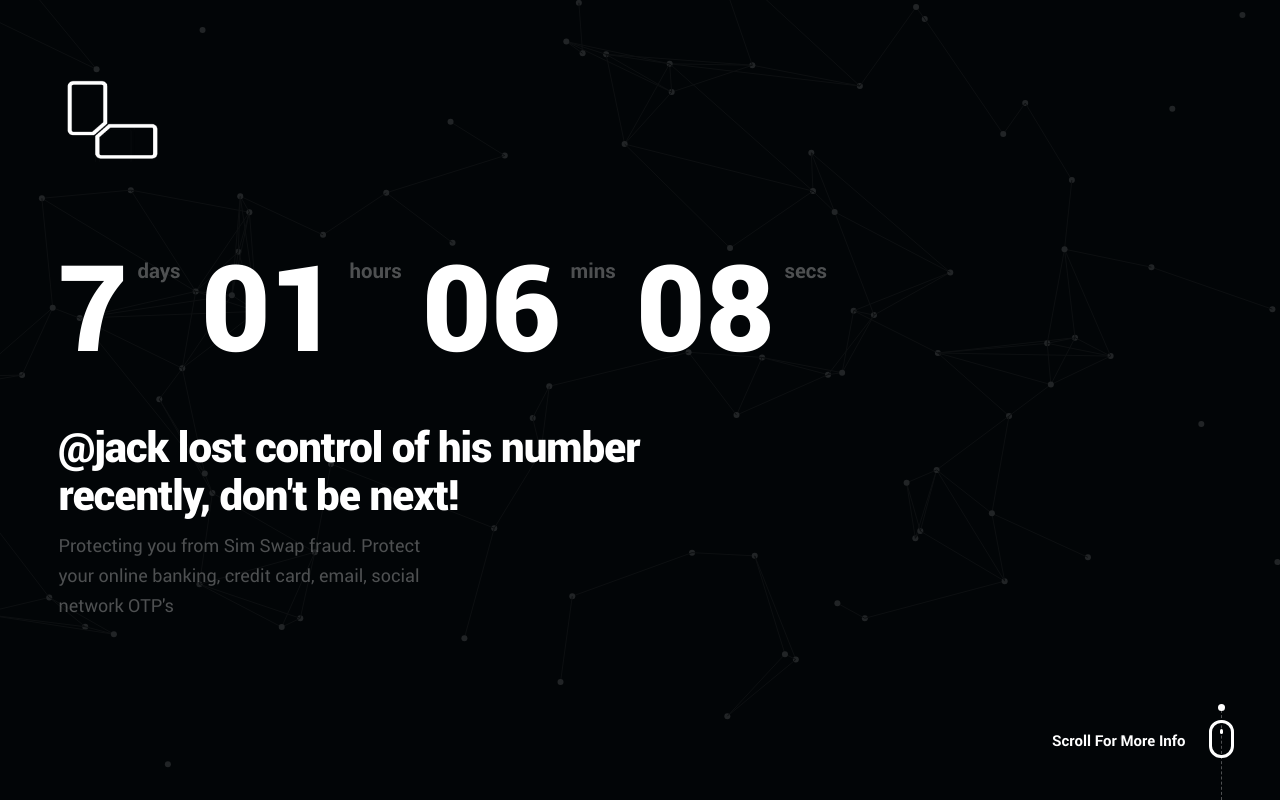
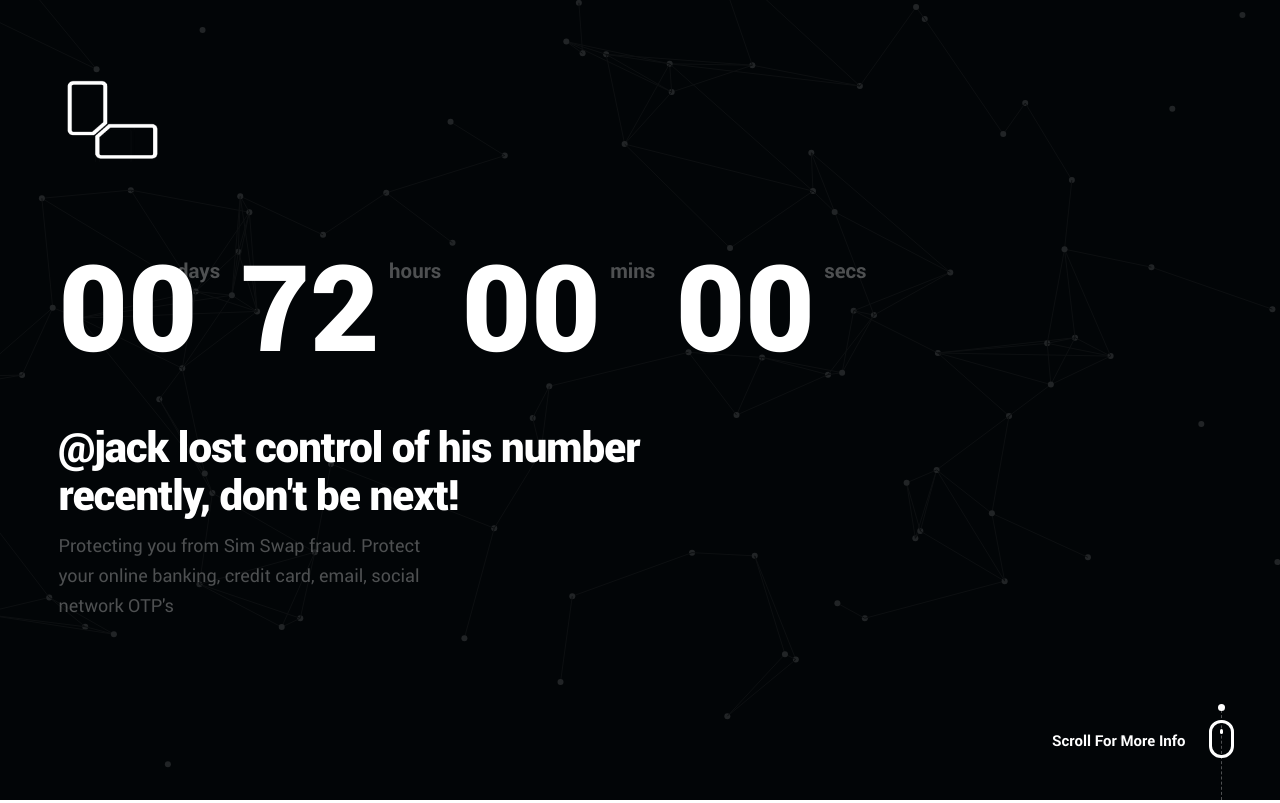
Before and after one commit to simswapio/simswapio.github.io, a plain HTML site: page index.html in a window 1280 px wide. Shown: the top 803 px of the page. Drawn offline with Linux system fonts and the light colour scheme.

Commit message:
Update index
days left

```diff
--- a/index.html
+++ b/index.html
@@ -64,12 +64,12 @@
 
 		   			<div id="counter">
 		   				<div class="half">
-		   					<span>7 <sup>days</sup></span>
-		 						<span>01 <sup>hours</sup></span>
+		   					<span>00<sup>days</sup></span>
+		 						<span>72 <sup>hours</sup></span>
 		   				</div>
 							<div class="half">
-								<span>06 <sup>mins</sup></span>
-		 						<span>08 <sup>secs</sup></span>
+								<span>00 <sup>mins</sup></span>
+		 						<span>00 <sup>secs</sup></span>
 		 					</div>
 		   			</div>
 
```
